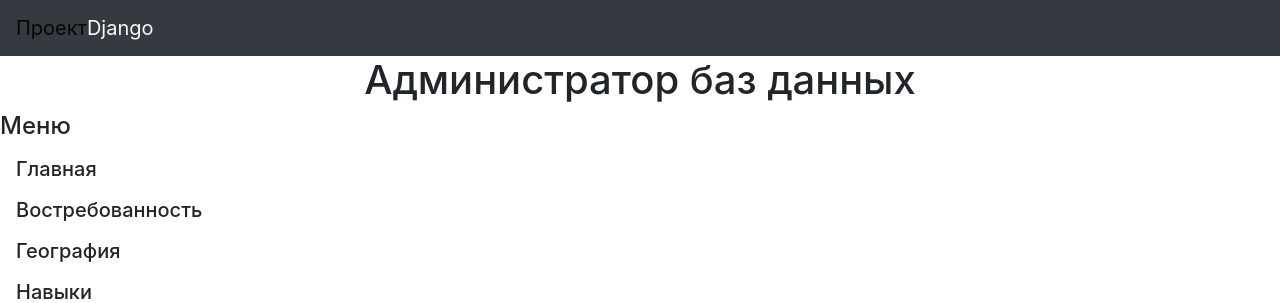
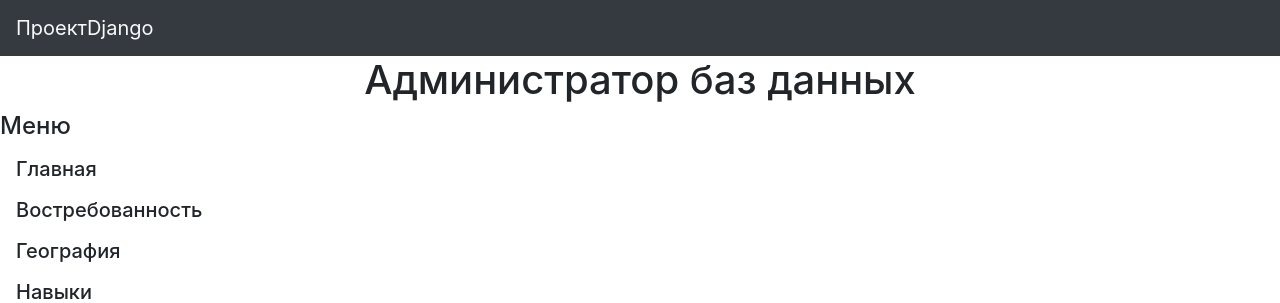
Before and after one commit to Alex4nD0r/projectpythondjango, a Django app: page / in a window 1280 px wide. Shown: the top 303 px of the page. Run offline with Django 4.2, Linux system fonts and the light colour scheme; data comes from the database, SQL or seed files in the repository; some libraries are stand-ins or nearby versions.

Commit message:
Изменил цвет названия проекта

```diff
--- a/project/templates/header.html
+++ b/project/templates/header.html
@@ -1,4 +1,4 @@
 <header class="navbar navbar-light bg-dark">
-    <a class="navbar-brand" href="/">Проект<span class="text-light">Django</span></a>
+    <a class="navbar-brand" href="/"><span class="text-light">ПроектDjango</span></a>
 </header>
 <h1 class="text-center">Администратор баз данных</h1>
```
